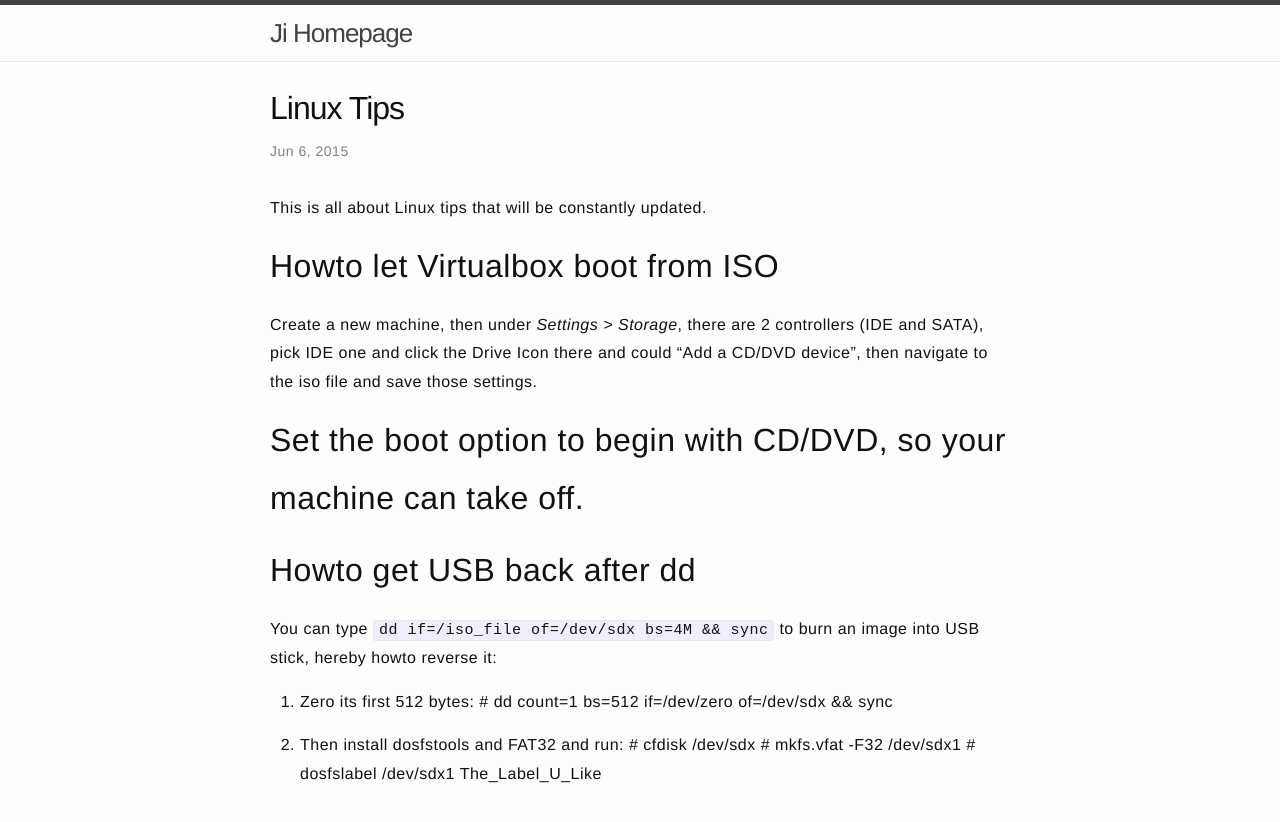
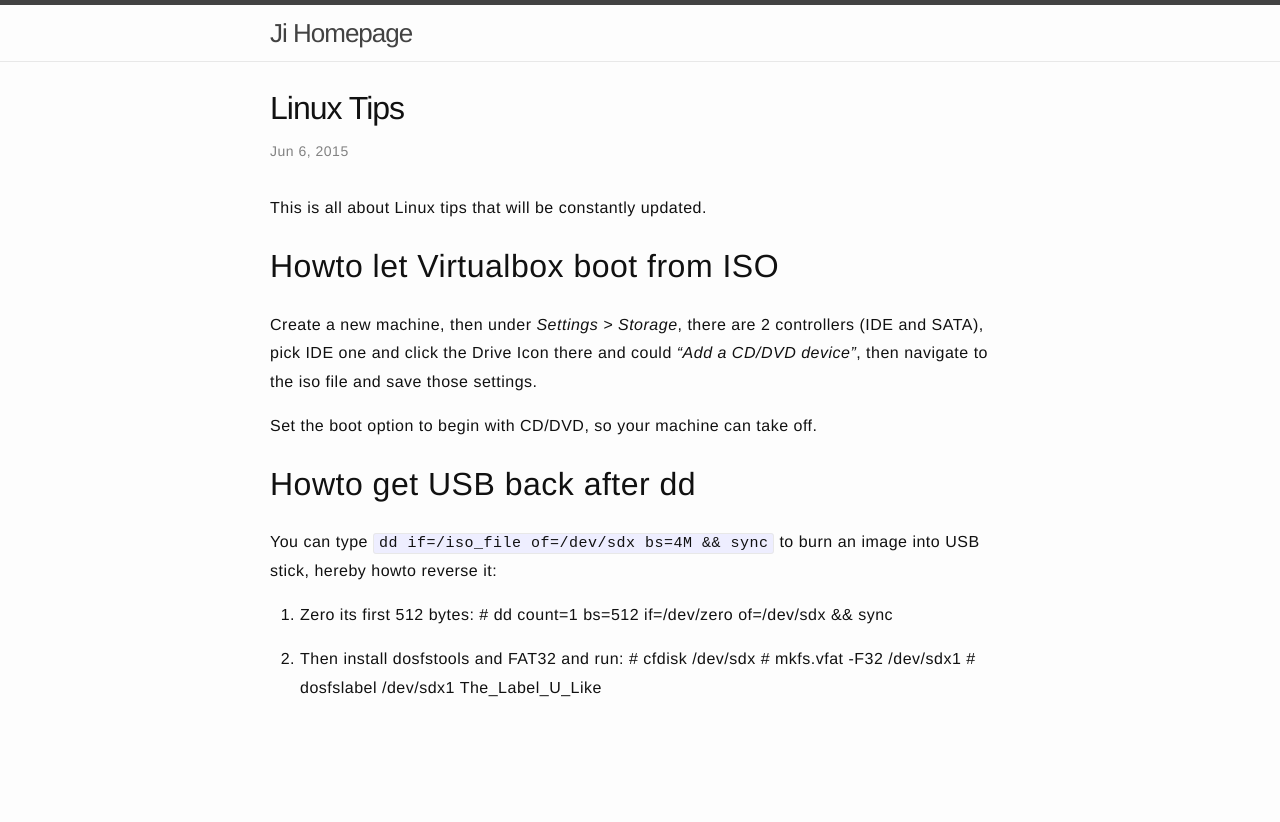
Before and after one commit to jazzi/jazzi.github.io, a Jekyll site: the page built from _posts/2015-06-06-linux-tips.md, in a window 1280 px wide. Shown: the top 822 px of the page. Built offline with Jekyll 4.4.1, drawn with Linux system fonts in a browser that asks for light colours.

Commit message:
new post

```diff
--- a/_posts/2015-06-06-linux-tips.md
+++ b/_posts/2015-06-06-linux-tips.md
@@ -4,13 +4,14 @@ layout: post
 This is all about Linux tips that will be constantly updated.
 
 ## Howto let Virtualbox boot from ISO ##
-Create a new machine, then under *Settings > Storage*, there are 2 controllers (IDE and SATA), pick IDE one and click the Drive Icon there and could "Add a CD/DVD device", then navigate to the iso file and save those settings.
+Create a new machine, then under *Settings > Storage*, there are 2 controllers (IDE and SATA), pick IDE one and click the Drive Icon there and could *"Add a CD/DVD device"*, then navigate to the iso file and save those settings.
 
 Set the boot option to begin with CD/DVD, so your machine can take off.
----
+
 
 ## Howto get USB back after dd ##
 You can type `dd if=/iso_file of=/dev/sdx bs=4M && sync` to burn an image into USB stick, hereby howto reverse it:
+
 1. Zero its first 512 bytes:
 	# dd count=1 bs=512 if=/dev/zero of=/dev/sdx && sync
 
```
